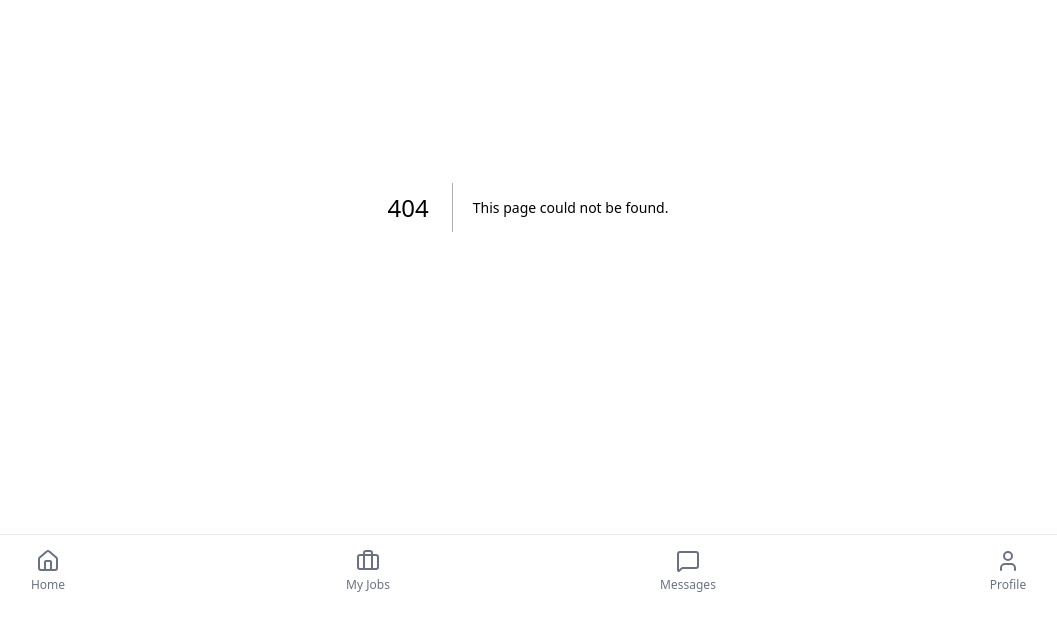
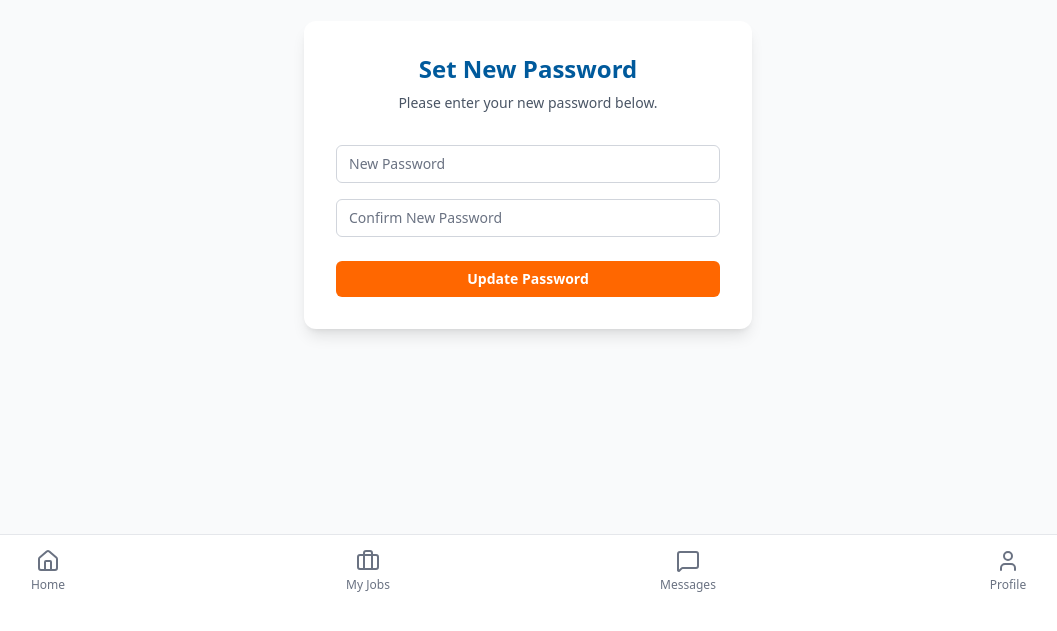
Before and after one commit to Shawn-D-souza/kaamsathi, a Next.js app: page /profile/update-password in a window 1280 px wide. Before the commit this address had no page. Shown: the part 193-824 px from the top of the page, without its empty margins (112-1169 px from the left). Built offline with nearby package versions, Linux system fonts and the light colour scheme; no server answers.

Commit message:
feat: Add Update Password page for reset flow

```diff
--- /dev/null
+++ b/src/app/profile/update-password/page.tsx
@@ -0,0 +1,117 @@
+"use client";
+
+import { useState } from "react";
+import { createClient } from "@/utils/supabase/client";
+import { useRouter } from "next/navigation";
+import { Loader2, CheckCircle, AlertCircle } from "lucide-react";
+
+export default function UpdatePasswordPage() {
+  const [password, setPassword] = useState("");
+  const [confirmPassword, setConfirmPassword] = useState("");
+  const [loading, setLoading] = useState(false);
+  const [error, setError] = useState<string | null>(null);
+  const [success, setSuccess] = useState(false);
+
+  const router = useRouter();
+  const supabase = createClient();
+
+  const handleUpdate = async (e: React.FormEvent) => {
+    e.preventDefault();
+    setLoading(true);
+    setError(null);
+
+    try {
+      if (password !== confirmPassword) {
+        throw new Error("Passwords do not match");
+      }
+      if (password.length < 6) {
+        throw new Error("Password must be at least 6 characters");
+      }
+
+      const { error } = await supabase.auth.updateUser({
+        password: password
+      });
+
+      if (error) throw error;
+
+      setSuccess(true);
+      // Redirect to home after 2 seconds
+      setTimeout(() => {
+        router.push("/");
+        router.refresh();
+      }, 2000);
+
+    } catch (err: any) {
+      setError(err.message);
+    } finally {
+      setLoading(false);
+    }
+  };
+
+  return (
+    <div className="flex min-h-screen items-center justify-center bg-gray-50 p-4 dark:bg-black pb-20">
+      <div className="w-full max-w-md space-y-8 rounded-xl bg-white p-8 shadow-lg dark:bg-zinc-900">
+
+        <div className="text-center">
+          <h1 className="text-2xl font-bold text-brand-blue">Set New Password</h1>
+          <p className="mt-2 text-sm text-gray-600 dark:text-gray-400">
+            Please enter your new password below.
+          </p>
+        </div>
+
+        <form onSubmit={handleUpdate} className="mt-8 space-y-6">
+          {error && (
+            <div className="flex items-center gap-2 rounded-md bg-red-50 p-3 text-sm text-red-600 dark:bg-red-900/20 dark:text-red-400">
+              <AlertCircle size={16} />
+              <span>{error}</span>
+            </div>
+          )}
+
+          {success && (
+            <div className="flex items-center gap-2 rounded-md bg-green-50 p-3 text-sm text-green-600 dark:bg-green-900/20 dark:text-green-400">
+              <CheckCircle size={16} />
+              <span>Password updated! Redirecting...</span>
+            </div>
+          )}
+
+          <div className="space-y-4">
+            <div>
+              <label htmlFor="password" className="sr-only">New Password</label>
+              <input
+                id="password"
+                name="password"
+                type="password"
+                required
+                className="relative block w-full rounded-md border border-gray-300 px-3 py-2 text-gray-900 placeholder-gray-500 focus:border-brand-blue focus:outline-none focus:ring-brand-blue dark:border-gray-700 dark:bg-black dark:text-white sm:text-sm"
+                placeholder="New Password"
+                value={password}
+                onChange={(e) => setPassword(e.target.value)}
+              />
+            </div>
+            <div>
+              <label htmlFor="confirmPassword" className="sr-only">Confirm New Password</label>
+              <input
+                id="confirmPassword"
+                name="confirmPassword"
+                type="password"
+                required
+                className="relative block w-full rounded-md border border-gray-300 px-3 py-2 text-gray-900 placeholder-gray-500 focus:border-brand-blue focus:outline-none focus:ring-brand-blue dark:border-gray-700 dark:bg-black dark:text-white sm:text-sm"
+                placeholder="Confirm New Password"
+                value={confirmPassword}
+                onChange={(e) => setConfirmPassword(e.target.value)}
+              />
+            </div>
+          </div>
+
+          <button
+            type="submit"
+            disabled={loading || success}
+            className="flex w-full justify-center rounded-md bg-brand-orange px-4 py-2 text-sm font-semibold text-white transition-colors hover:bg-orange-600 disabled:opacity-70"
+          >
+            {loading ? <Loader2 className="animate-spin" /> : "Update Password"}
+          </button>
+        </form>
+      </div>
+    </div>
+  );
+}
```
